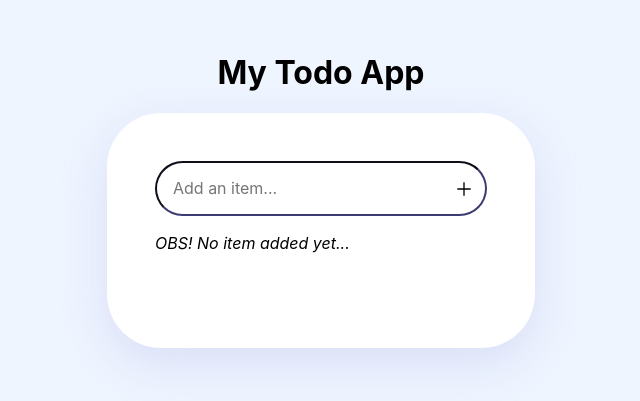
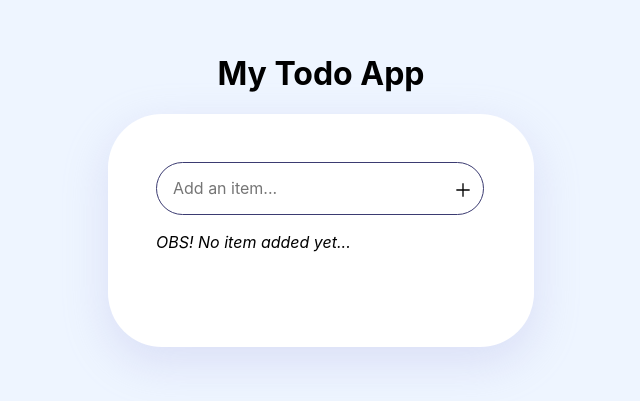
Before and after one commit to naimlatifi5/my-to-do-app, a React (Create React App) app: page / in a window 1280 px wide. Shown: the part 209-610 px from the top of the page, without its empty margins (319-959 px from the left). Built offline with nearby package versions, Linux system fonts and the light colour scheme.

Commit message:
fixed border on input

```diff
--- a/src/components/AddToDo.tsx
+++ b/src/components/AddToDo.tsx
@@ -11,7 +11,7 @@ const Input = styled.input`
   align-items: center;
   margin-bottom: 18px;
   border-radius: 30px;
-  border-color: #3b3b71;
+  border: 1px solid #3b3b71;
 `
 
 const FormWrapper = styled.form`
```
